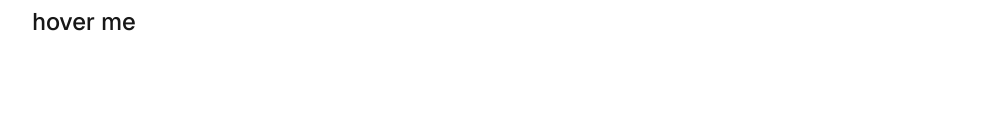
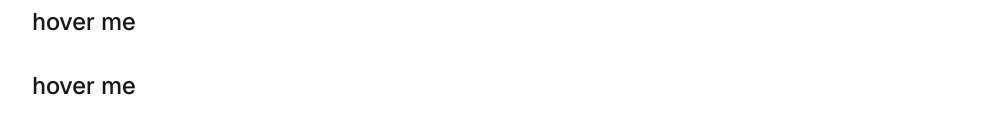
Before and after one commit to Chipcord/hover-me-text, a Next.js app: page / in a window 1280 px wide. Shown: the part 566-700 px from the top of the page, without its empty margins (136-1142 px from the left). Built offline with nearby package versions, Linux system fonts and the light colour scheme.

Commit message:
Font bold component

```diff
--- /dev/null
+++ b/app/components/TextBold.tsx
@@ -0,0 +1,21 @@
+"use client";
+
+import { motion } from "framer-motion";
+
+type TextBoldProps = {
+  text: string;
+  className?: string;
+};
+
+export function TextBold({ text, className = "" }: TextBoldProps) {
+  return (
+    <motion.span
+      className={`inline-block cursor-pointer ${className}`}
+      initial={{ fontVariationSettings: `"wght" 500` }}
+      whileHover={{ fontVariationSettings: `"wght" 800` }}
+      transition={{ type: "spring", stiffness: 200, damping: 20 }}
+    >
+      {text}
+    </motion.span>
+  );
+}
--- a/app/page.tsx
+++ b/app/page.tsx
@@ -2,6 +2,7 @@ import Link from "next/link";
 import { TextCarousel } from "./components/TextCarousel";
 import { TextSplit } from "./components/TextSplit";
 import { TextSquish } from "./components/TextSquish";
+import { TextBold } from "./components/TextBold";
 
 export default function Home() {
   return (
@@ -24,6 +25,7 @@ export default function Home() {
       <TextCarousel text="hover me" />
       <TextSplit text="hover me" />
       <TextSquish text="hover me" />
+      <TextBold text="hover me" />
     </main>
   );
 }
```
